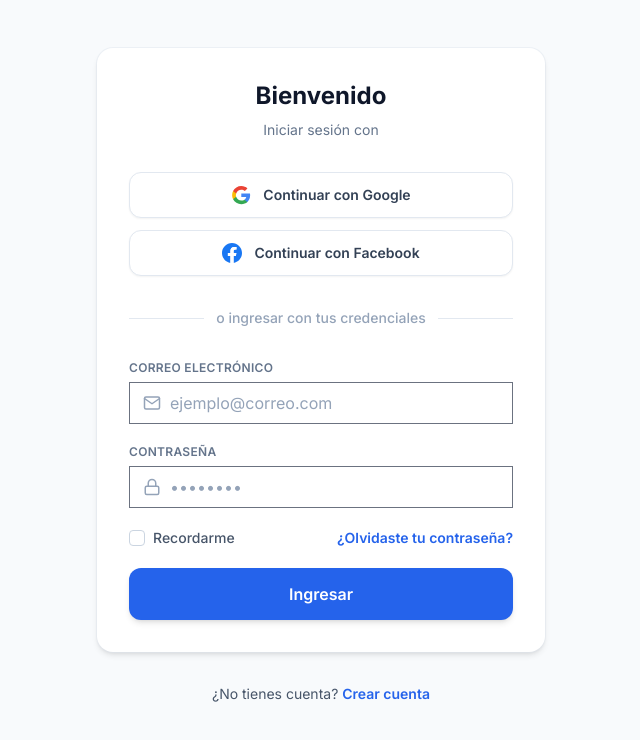
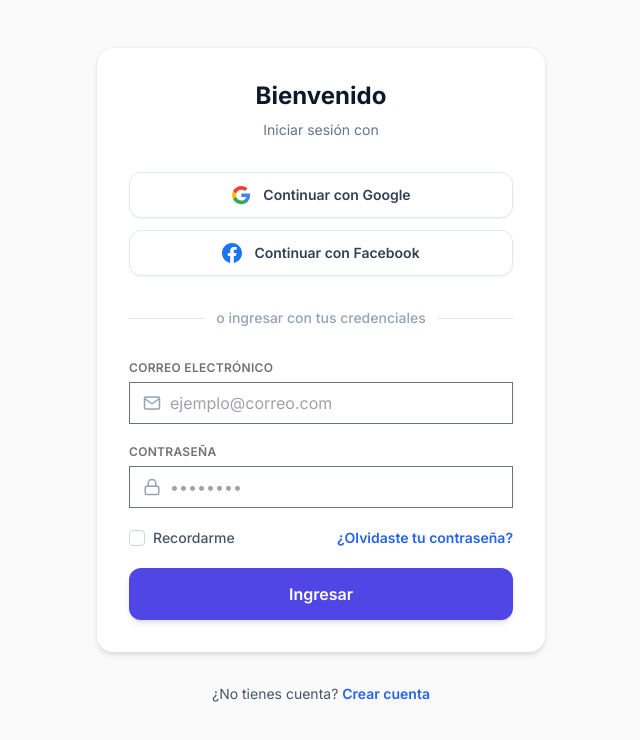
Before and after one commit to fbrachi-cal/app-oficios, a React (Vite) app in the folder frontend/: page /auth/login in a window 1280 px wide. Shown: the top 740 px of the page, without its empty margins (319-959 px from the left). Built offline with nearby package versions, Linux system fonts and the light colour scheme; no server answers.

Commit message:
feat:ux-ui-redesign

```diff
--- a/frontend/src/styles/design-tokens.css
+++ b/frontend/src/styles/design-tokens.css
@@ -6,41 +6,41 @@
 
 :root {
   /* --- Brand Colors --- */
-  --color-brand-primary: theme("colors.blue.600");
-  --color-brand-primary-hover: theme("colors.blue.700");
-  --color-brand-primary-light: theme("colors.blue.50");
+  --color-brand-primary: theme("colors.brand.600");
+  --color-brand-primary-hover: theme("colors.brand.700");
+  --color-brand-primary-light: theme("colors.brand.50");
 
   /* --- Semantic Colors --- */
-  --color-success: theme("colors.emerald.500");
-  --color-success-bg: theme("colors.emerald.50");
-  --color-success-text: theme("colors.emerald.700");
+  --color-success: theme("colors.success.600");
+  --color-success-bg: theme("colors.success.50");
+  --color-success-text: theme("colors.success.700");
 
-  --color-warning: theme("colors.amber.400");
-  --color-warning-bg: theme("colors.amber.50");
-  --color-warning-text: theme("colors.amber.700");
+  --color-warning: theme("colors.warning.500");
+  --color-warning-bg: theme("colors.warning.50");
+  --color-warning-text: theme("colors.warning.700");
 
-  --color-danger: theme("colors.rose.500");
-  --color-danger-bg: theme("colors.rose.50");
-  --color-danger-text: theme("colors.rose.700");
+  --color-danger: theme("colors.danger.600");
+  --color-danger-bg: theme("colors.danger.50");
+  --color-danger-text: theme("colors.danger.700");
 
-  --color-info: theme("colors.blue.400");
-  --color-info-bg: theme("colors.blue.50");
-  --color-info-text: theme("colors.blue.700");
+  --color-info: theme("colors.brand.400");
+  --color-info-bg: theme("colors.brand.50");
+  --color-info-text: theme("colors.brand.700");
 
   /* --- Surface / Background --- */
-  --color-bg-base: theme("colors.slate.50");
+  --color-bg-base: theme("colors.neutral.50");
   --color-surface: theme("colors.white");
   --color-surface-raised: theme("colors.white");
 
   /* --- Text --- */
-  --color-text-primary: theme("colors.slate.900");
-  --color-text-secondary: theme("colors.slate.500");
-  --color-text-tertiary: theme("colors.slate.400");
+  --color-text-primary: theme("colors.neutral.900");
+  --color-text-secondary: theme("colors.neutral.500");
+  --color-text-tertiary: theme("colors.neutral.400");
   --color-text-inverted: theme("colors.white");
 
   /* --- Border --- */
-  --color-border: theme("colors.slate.200");
-  --color-border-focus: theme("colors.blue.500");
+  --color-border: theme("colors.neutral.200");
+  --color-border-focus: theme("colors.brand.500");
 
   /* --- Border Radius --- */
   --radius-sm: 0.5rem;    /* 8px  — inputs, chips */
@@ -62,9 +62,9 @@
   --space-16: 4rem;
 
   /* --- Shadows --- */
-  --shadow-card: 0 1px 3px 0 rgb(0 0 0 / 0.07), 0 1px 2px -1px rgb(0 0 0 / 0.05);
-  --shadow-card-hover: 0 4px 12px 0 rgb(0 0 0 / 0.10), 0 2px 4px -2px rgb(0 0 0 / 0.06);
-  --shadow-sticky: 0 -1px 0 0 theme("colors.slate.200");
+  --shadow-card: 0 4px 6px -1px rgb(0 0 0 / 0.05), 0 2px 4px -2px rgb(0 0 0 / 0.05);
+  --shadow-card-hover: 0 10px 15px -3px rgb(0 0 0 / 0.08), 0 4px 6px -4px rgb(0 0 0 / 0.04);
+  --shadow-sticky: 0 -1px 0 0 theme("colors.neutral.200");
 
   /* --- Transitions --- */
   --transition-fast: 100ms ease;
@@ -84,7 +84,7 @@
 
 /* Smooth page background */
 html {
-  background-color: theme("colors.slate.50");
+  background-color: theme("colors.neutral.50");
   -webkit-tap-highlight-color: transparent;
 }
 
@@ -94,8 +94,8 @@ body {
   font-feature-settings: "cv02", "cv03", "cv04", "cv11";
   -webkit-font-smoothing: antialiased;
   -moz-osx-font-smoothing: grayscale;
-  color: theme("colors.slate.900");
-  background-color: theme("colors.slate.50");
+  color: theme("colors.neutral.900");
+  background-color: theme("colors.neutral.50");
 }
 
 /* ==========================================================================
@@ -108,70 +108,71 @@ body {
   /* --- Buttons --- */
   .btn-primary {
     @apply inline-flex items-center justify-center gap-2
-           bg-blue-600 hover:bg-blue-700 active:bg-blue-800
+           bg-brand-600 hover:bg-brand-700 active:bg-brand-800
            !text-white hover:!text-white font-semibold text-sm
            px-5 py-3 rounded-xl
            transition-colors duration-150
-           shadow-sm focus:outline-none focus:ring-2 focus:ring-blue-500 focus:ring-offset-2
+           shadow-sm focus:outline-none focus:ring-2 focus:ring-brand-500 focus:ring-offset-2
            disabled:opacity-50 disabled:cursor-not-allowed;
   }
 
   .btn-secondary {
     @apply inline-flex items-center justify-center gap-2
-           bg-slate-100 hover:bg-slate-200 active:bg-slate-300
-           !text-slate-800 hover:!text-slate-900 font-semibold text-sm
+           bg-neutral-100 hover:bg-neutral-200 active:bg-neutral-300
+           !text-neutral-800 hover:!text-neutral-900 font-semibold text-sm
            px-5 py-3 rounded-xl
            transition-colors duration-150
-           focus:outline-none focus:ring-2 focus:ring-slate-400 focus:ring-offset-2
+           focus:outline-none focus:ring-2 focus:ring-neutral-400 focus:ring-offset-2
            disabled:opacity-50 disabled:cursor-not-allowed;
   }
 
   .btn-ghost {
     @apply inline-flex items-center justify-center gap-2
-           text-blue-600 hover:bg-blue-50 active:bg-blue-100
+           text-brand-600 hover:bg-brand-50 active:bg-brand-100
            font-semibold text-sm
            px-4 py-2 rounded-lg
            transition-colors duration-150
-           focus:outline-none focus:ring-2 focus:ring-blue-400 focus:ring-offset-1;
+           focus:outline-none focus:ring-2 focus:ring-brand-400 focus:ring-offset-1;
   }
 
   .btn-danger {
     @apply inline-flex items-center justify-center gap-2
-           bg-rose-500 hover:bg-rose-600 active:bg-rose-700
+           bg-danger-600 hover:bg-danger-700 active:bg-danger-800
            !text-white hover:!text-white font-semibold text-sm
            px-5 py-3 rounded-xl
            transition-colors duration-150
-           shadow-sm focus:outline-none focus:ring-2 focus:ring-rose-400 focus:ring-offset-2
+           shadow-sm focus:outline-none focus:ring-2 focus:ring-danger-400 focus:ring-offset-2
            disabled:opacity-50 disabled:cursor-not-allowed;
   }
 
   .btn-success {
     @apply inline-flex items-center justify-center gap-2
-           bg-emerald-500 hover:bg-emerald-600 active:bg-emerald-700
+           bg-success-600 hover:bg-success-700 active:bg-success-800
            !text-white hover:!text-white font-semibold text-sm
            px-5 py-3 rounded-xl
            transition-colors duration-150
-           shadow-sm focus:outline-none focus:ring-2 focus:ring-emerald-400 focus:ring-offset-2
+           shadow-sm focus:outline-none focus:ring-2 focus:ring-success-400 focus:ring-offset-2
            disabled:opacity-50 disabled:cursor-not-allowed;
   }
 
   /* --- Card --- */
   .card {
-    @apply bg-white rounded-2xl border border-slate-200
-           shadow-sm hover:shadow-md transition-shadow duration-150;
+    @apply bg-white rounded-2xl border border-neutral-200/60
+           shadow-[var(--shadow-card)] hover:shadow-[var(--shadow-card-hover)]
+           transition-all duration-200;
   }
 
   /* --- Input --- */
   .input-base {
-    @apply w-full bg-slate-50 border border-slate-200 rounded-xl
-           px-4 py-3 text-sm text-slate-800
-           focus:outline-none focus:ring-2 focus:ring-blue-500 focus:border-transparent
-           placeholder:text-slate-400
-           transition duration-150;
+    @apply w-full bg-neutral-50 border border-neutral-200 rounded-xl
+           px-4 py-3 text-sm text-neutral-800 hover:border-neutral-300
+           focus:bg-white focus:outline-none focus:ring-4 focus:ring-brand-500/20 focus:border-brand-500
+           placeholder:text-neutral-400
+           transition-all duration-200;
   }
 
   .input-label {
-    @apply block text-xs font-semibold uppercase tracking-wide text-slate-500 mb-1.5;
+    @apply block text-xs font-semibold uppercase tracking-wide text-neutral-500 mb-1.5;
   }
 
   /* --- Status Badge --- */
@@ -180,36 +181,36 @@ body {
   }
 
   .badge-pending {
-    @apply badge bg-amber-100 text-amber-700;
+    @apply badge bg-warning-100 text-warning-700;
   }
 
   .badge-accepted {
-    @apply badge bg-blue-100 text-blue-700;
+    @apply badge bg-brand-100 text-brand-700;
   }
 
   .badge-confirmed {
-    @apply badge bg-emerald-100 text-emerald-700;
+    @apply badge bg-success-100 text-success-700;
   }
 
   .badge-cancelled {
-    @apply badge bg-rose-100 text-rose-700;
+    @apply badge bg-danger-100 text-danger-700;
   }
 
   .badge-query {
-    @apply badge bg-amber-100 text-amber-700;
+    @apply badge bg-warning-100 text-warning-700;
   }
 
   /* --- Trust Badges --- */
   .badge-trust {
-    @apply badge bg-amber-500 text-white;
+    @apply badge bg-brand-50 text-brand-700 ring-1 ring-brand-600/10;
   }
 
   .badge-available {
-    @apply badge bg-emerald-500 text-white;
+    @apply badge bg-success-50 text-success-700 ring-1 ring-success-600/10;
   }
 
   /* --- Section Label --- */
   .section-label {
-    @apply text-xs font-semibold uppercase tracking-widest text-slate-400;
+    @apply text-xs font-semibold uppercase tracking-widest text-neutral-400;
   }
 }
--- a/frontend/src/views/BuscarView.tsx
+++ b/frontend/src/views/BuscarView.tsx
@@ -24,16 +24,16 @@ const BuscarView: React.FC = () => {
 
       {/* Header */}
       <div className="mb-8">
-        <h1 className="text-2xl sm:text-3xl font-bold text-slate-900 tracking-tight mb-2">
+        <h1 className="text-2xl sm:text-3xl font-bold text-neutral-900 tracking-tight mb-2">
           {t("buscar_profesionales")}
         </h1>
-        <p className="text-sm text-slate-500">
+        <p className="text-sm text-neutral-500">
           {t("elige_zonas_y_categoria")}
         </p>
       </div>
 
       {/* Filters Form */}
-      <div className="bg-white rounded-2xl shadow-sm border border-slate-200 p-5 mb-8">
+      <div className="bg-white rounded-2xl shadow-[var(--shadow-card)] border border-neutral-200/60 p-5 mb-8">
         <div className="grid grid-cols-1 md:grid-cols-2 lg:grid-cols-4 gap-4">
 
           {/* Zona Filter */}
@@ -99,7 +99,7 @@ const BuscarView: React.FC = () => {
             {(buscador.zonas.length > 0 || buscador.categoriaSeleccionada) && (
               <button
                 onClick={buscador.resetFilters}
-                className="btn-secondary h-[46px] px-3 shrink-0 text-slate-400 hover:text-slate-600"
+                className="btn-secondary h-[46px] px-3 shrink-0 text-neutral-400 hover:text-neutral-600"
                 title="Limpiar filtros"
               >
                 <FiX size={20} />
@@ -112,22 +112,22 @@ const BuscarView: React.FC = () => {
 
       {/* Results Grid */}
       {buscador.loading && !buscador.haBuscado ? (
-        <div className="py-20 text-center text-slate-500 font-medium">
+        <div className="py-20 text-center text-neutral-500 font-medium">
           {t("cargando")}
         </div>
       ) : buscador.haBuscado && buscador.resultados.length === 0 ? (
         <div className="py-20 text-center">
-          <div className="inline-flex items-center justify-center w-16 h-16 rounded-full bg-slate-100 text-slate-400 mb-4">
+          <div className="inline-flex items-center justify-center w-16 h-16 rounded-full bg-neutral-100 text-neutral-400 mb-4">
             <FiSearch size={28} />
           </div>
-          <h3 className="text-lg font-semibold text-slate-900 mb-2">No encontramos profesionales</h3>
-          <p className="text-slate-500">
+          <h3 className="text-lg font-semibold text-neutral-900 mb-2">No encontramos profesionales</h3>
+          <p className="text-neutral-500">
             {t("sin_resultados")}
           </p>
         </div>
       ) : (
         <>
-          <div className="mb-4 text-sm font-semibold text-slate-500">
+          <div className="mb-4 text-sm font-semibold text-neutral-500">
             {buscador.resultados.length} profesionales encontrados
           </div>
           <div className="grid grid-cols-1 sm:grid-cols-2 lg:grid-cols-3 gap-6">
--- a/frontend/tailwind.config.js
+++ b/frontend/tailwind.config.js
@@ -21,6 +21,13 @@ module.exports = {
       ...colors,
     },
     extend: {
+      colors: {
+        brand: colors.indigo,
+        neutral: colors.zinc,
+        success: colors.emerald,
+        warning: colors.amber,
+        danger: colors.rose,
+      },
       fontFamily: {
         sans: ['Inter', 'ui-sans-serif', 'system-ui', 'sans-serif'],
       },
```
